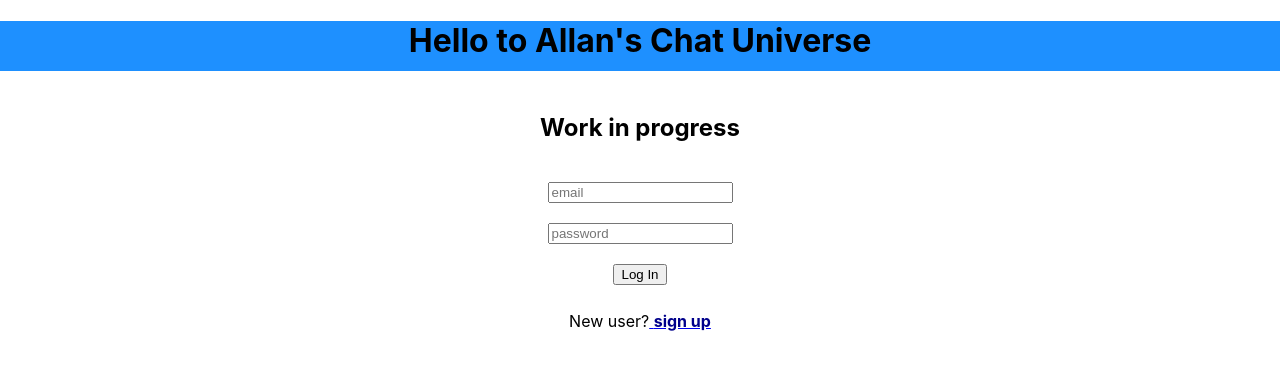
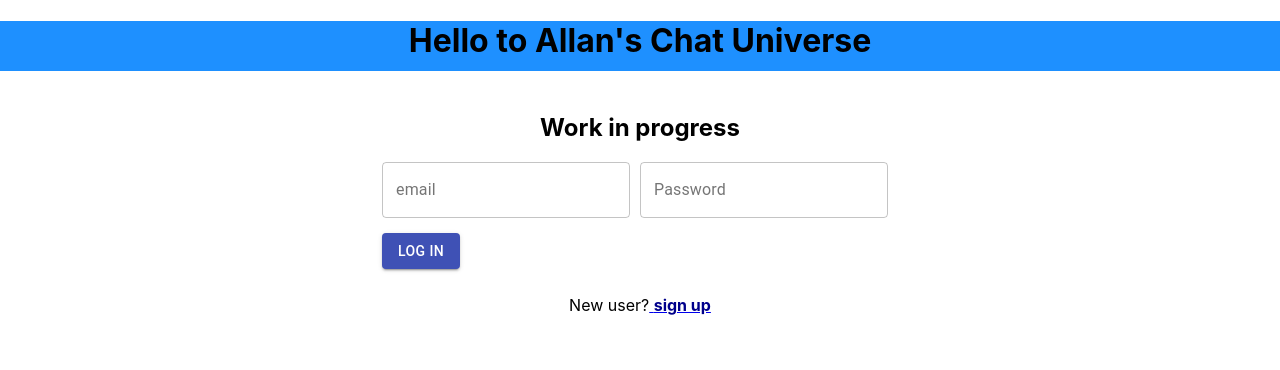
Before and after one commit to AllanRaf/my-chat-app-client, a React (Create React App) app: page / in a window 1280 px wide. Shown: the top 370 px of the page. Built offline with nearby package versions, Linux system fonts and the light colour scheme; no server answers; the HTML template or start-up script is replaced by a standard one.

Commit message:
add styling

```diff
--- a/src/home/HomePage.js
+++ b/src/home/HomePage.js
@@ -1,6 +1,7 @@
 import React, { useState } from "react";
 import * as request from "superagent";
 import { Link } from "react-router-dom";
+import { Button, TextField } from "@material-ui/core";
 import { url } from "../App";
 
 export function HomePage({ history }) {
@@ -44,28 +45,34 @@ export function HomePage({ history }) {
         <h1 className="main-header">Hello to Allan's Chat Universe</h1>
         <h2>Work in progress</h2>
         <form className="signup-form" onSubmit={onSubmit}>
-          <input
+          <div className="fields-container">
+            <span className="field-input">
+              <TextField
                 onFocus={resetError}
-            className="sign-up-input"
+                id="outlined-basic"
+                label="email"
+                variant="outlined"
                 name="email"
-            type="text"
                 onChange={onChangeEmail}
-            placeholder="email"
               />
-
-          <input
+            </span>
+            <span className="field-input">
+              <TextField
                 onFocus={resetError}
-            className="sign-up-input"
-            name="password"
-            type="text"
+                //id="filled-password-input"
+                label="Password"
+                type="password"
                 onChange={onChangePassword}
-            placeholder="password"
+                variant="outlined"
+                className="field-input"
               />
+            </span>
+          </div>
           {error ? <div>email/password incorrect</div> : null}
 
-          <button className="signup-button" type="Submit">
+          <Button variant="contained" color="primary" type="submit">
             Log In
-          </button>
+          </Button>
         </form>
         <div className="main-secondary-text">
           <p>
--- a/src/index.css
+++ b/src/index.css
@@ -54,7 +54,7 @@ code {
 .signup-form {
   display: flex;
   flex-direction: column;
-  align-items: center;
+  align-items: flex-start;
 }
 
 .sign-up-input {
@@ -65,3 +65,14 @@ code {
 .signup-button {
   margin-top: 20px;
 }
+
+.fields-container {
+  justify-content: space-around;
+  display: flex;
+  flex-direction: row;
+  margin-bottom: 15px;
+}
+
+.field-input {
+  margin-right: 10px;
+}
--- /dev/null
+++ b/src/lobby/Lobby.css
@@ -0,0 +1,12 @@
+.title {
+  color: blue;
+  border: red;
+}
+
+.second-title {
+  border: 1px solid #eee;
+}
+
+.form-add-room {
+  margin-bottom: 10px;
+}
--- a/src/lobby/Lobby.js
+++ b/src/lobby/Lobby.js
@@ -2,6 +2,9 @@ import React, { useRef, useEffect, useState } from "react";
 import { url } from "../App";
 import io from "socket.io-client";
 import * as request from "superagent";
+import { Grid, Paper } from "@material-ui/core";
+import "./Lobby.css";
+import "../index.css";
 
 export const Lobby = () => {
   const token = localStorage.getItem("token");
@@ -61,8 +64,9 @@ export const Lobby = () => {
   };
   return (
     <div>
-      <div>This is the Lobby</div>
-      <form onSubmit={handleSubmit}>
+      <h1 className="title">This is the Lobby</h1>
+      <div className="second-title">Add a chat room</div>
+      <form onSubmit={handleSubmit} className="form-add-room">
         <div className="main-page">
           <input
             className="sign-up-input"
@@ -74,14 +78,18 @@ export const Lobby = () => {
           <button type="submit">Add a chat room</button>
         </div>
       </form>
+      <Grid container spacing={5}>
         {chatrooms.map((chatroom) => {
           return (
-          <div>
+            <Grid item xl={3} l={3} m={6} xs={6}>
+              <Paper className="chatroom">
                 Room: {chatroom.roomName} created by:
                 {chatroom.User ? chatroom.User.username : "unknown"}
-          </div>
+              </Paper>
+            </Grid>
           );
         })}
+      </Grid>
     </div>
   );
 };
```
Lines whose indentation alone changed are shown as unchanged.
